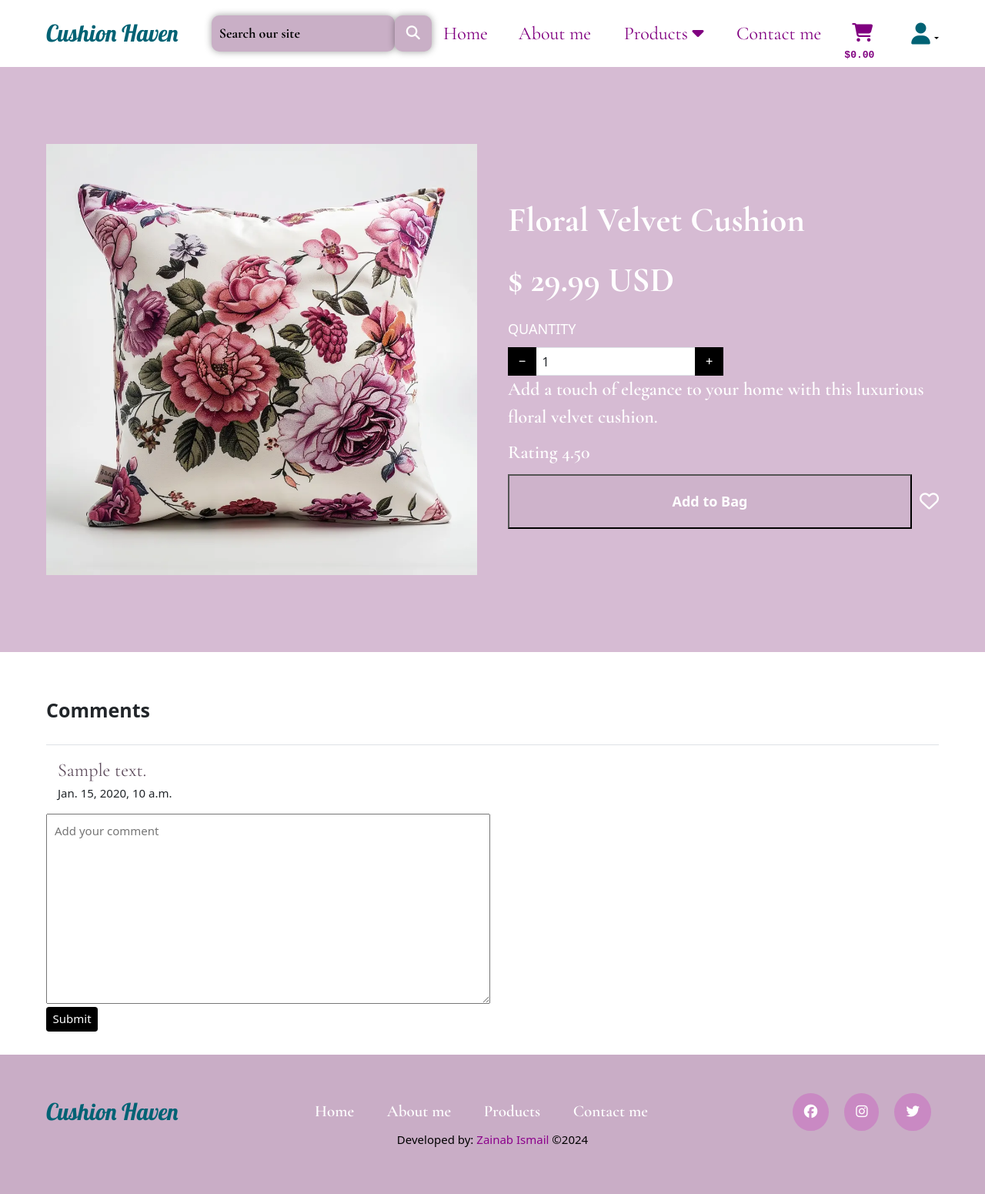
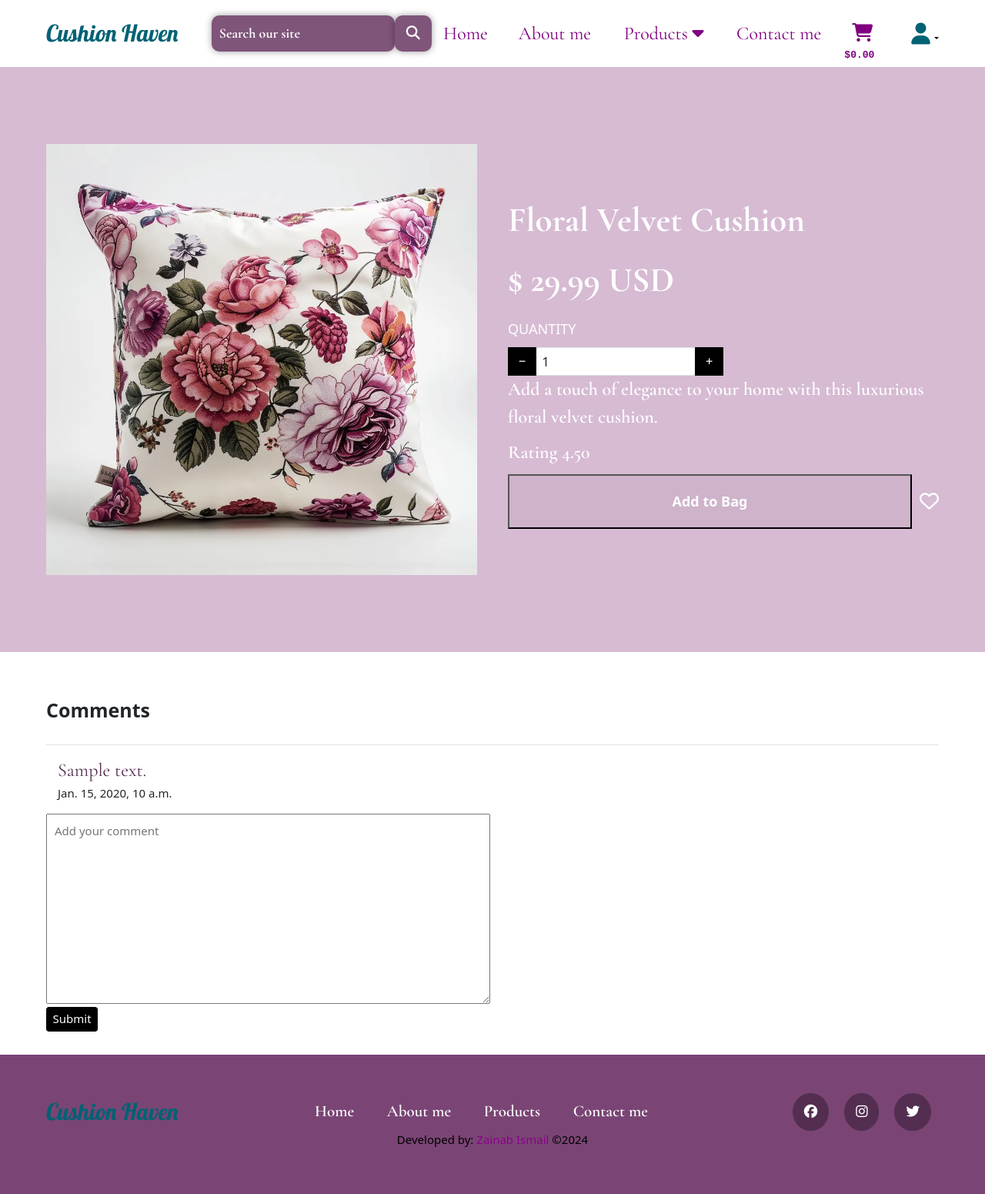
Before and after one commit to zaicodes/CushionHaven, a Django app: page /products/1/ in a window 1280 px wide. Shown: the whole page at 77% size. Run offline with Django 5.2, Linux system fonts and the light colour scheme; data comes from the database, SQL or seed files in the repository; tables that the repository leaves empty hold one stand-in row (values such as "Sample post"); some libraries are stand-ins or nearby versions; some web fonts are replaced.

Commit message:
Fixing the contrast between elements

```diff
--- a/static/css/base.css
+++ b/static/css/base.css
@@ -111,27 +111,26 @@ font-size: 16px !important;
   border: none;
   font-family: "Cormorant Garamond", serif;
   font-size: 18px;
-  background-color: #c9afc6;
+  background-color: #7f557a;
   box-shadow: 0px 0px 10px rgba(0, 0, 0, 0.381);
   color: white;
   border-radius: 10px;
 }
 .sm_search_btn {
   position: absolute;
-
   max-width: 250px;
   padding: 10px 15px;
   outline: none;
   border: none;
   font-family: "Cormorant Garamond", serif;
   font-size: 18px;
-  background-color: #c9afc6;
+  background-color: #7f557a;
   box-shadow: 0px 0px 10px rgba(0, 0, 0, 0.381);
   color: white;
   border-radius: 10px;
 }
 .navbar_Search::placeholder {
-  color: rgb(0, 0, 0) !important;
+  color: rgb(255, 255, 255) !important;
   font-weight: 700;
 }
 .search_btn_navbar {
@@ -155,7 +154,7 @@ font-size: 16px !important;
 /* footer  */
 /* *********************************** */
 footer {
-  background-color: rgb(201, 173, 198);
+  background-color: rgb(122 69 116);
   padding: 50px 0px;
 }
 .footer_flex {
@@ -173,7 +172,7 @@ footer {
   font-family: "Cormorant Garamond", serif;
 }
 .footer_socil_links a {
-  background-color: rgb(201, 137, 195);
+  background-color: rgb(83, 46, 80);
   border-radius: 50%;
   display: inline-block;
   padding: 15px;
@@ -200,7 +199,7 @@ footer {
   font-size: 14px;
   font-weight: 700;
   margin-bottom: 30px;
-  color: #b99bb6;
+  color: rgb(83, 46, 80);
   font-family: Roboto, sans-serif;
 }
 .underline_btn {
@@ -228,7 +227,7 @@ footer {
   font-size: 24px;
   font-family: "Cormorant Garamond", sans-serif;
   font-weight: 400;
-  color: #5f4d5d;
+  color: rgb(83, 46, 80);
   margin-bottom: 40px;
 }
 /* section 7  */
@@ -244,12 +243,12 @@ footer {
 }
 .section-7-about .small_heading {
   font-size: 18px;
-  color: #c9afc6;
+  color: #9a6a94;
   margin: 20px 0px;
 }
 .section-7-about .heading {
   text-align: center;
-  color: #c9afc6;
+  color: rgb(83, 46, 80);
   font-size: 3rem;
 }
 .section-7-about .para {
--- a/static/css/home.css
+++ b/static/css/home.css
@@ -1,7 +1,7 @@
 /* Section 1 */
 
 .home_section_1 {
-  background-color: rgb(206, 179, 203);
+  background-color: #885f83;
   padding: 50px 0px;
 }
 .home_sec_1_flex {
@@ -21,7 +21,7 @@
 }
 .home_sec_1_flex_col2 {
   position: absolute;
-  background-color: rgb(156, 105, 152);
+  background-color: rgb(83, 46, 80);
   right: 0px;
   top: 20%;
   width: 400px;
@@ -70,7 +70,7 @@
 .home_sec_2_flex_content {
   text-align: left;
   padding: 30px 20px;
-  background-color: rgb(206, 179, 203);
+  background-color: rgb(122 69 116);
 }
 .home_sec_2_flex_content h2 {
   font-family: "Cormorant Garamond", sans-serif;
@@ -88,7 +88,7 @@
 /* section 3  */
 
 .home_section_3 {
-  background-color: #c9afc6;
+  background-color: #885f83;
   padding: 50px 0;
 }
 
@@ -116,7 +116,7 @@
   display: flex;
   flex-direction: column;
   justify-content: center;
-  background-color: rgb(176, 142, 173);
+  background-color: rgb(83, 46, 80);
   color: white;
   z-index: 1;
   padding: 30px;
@@ -143,7 +143,7 @@
   border-bottom: 1px solid rgb(176, 142, 173);
 }
 .home_section_4_grid_col .boldpara {
-  color: #c9afc6;
+  color: rgb(83, 46, 80);
 }
 
 /* section 5 */
@@ -155,7 +155,7 @@
 .container .section_5_heading {
   font-family: Roboto, sans-serif;
   font-size: 14px;
-  color: #c9afc6;
+  color: rgb(83, 46, 80);
   font-weight: 700;
   text-transform: uppercase;
   margin-bottom: 20px;
@@ -189,7 +189,7 @@
 .section_6_home {
   padding-top: 100px;
   padding-bottom: 100px;
-  background-color: #c9afc6;
+  background-color: rgb(122 69 116);
 }
 .section_6_home .container {
   max-width: 1000px;
@@ -205,7 +205,7 @@
   flex-direction: column;
 }
 .section_6_home_grid .bold_para {
-  color: #016274;
+  color: #8ce6f7;
   font-size: 14px;
   margin: 0;
   font-weight: 700;
```
